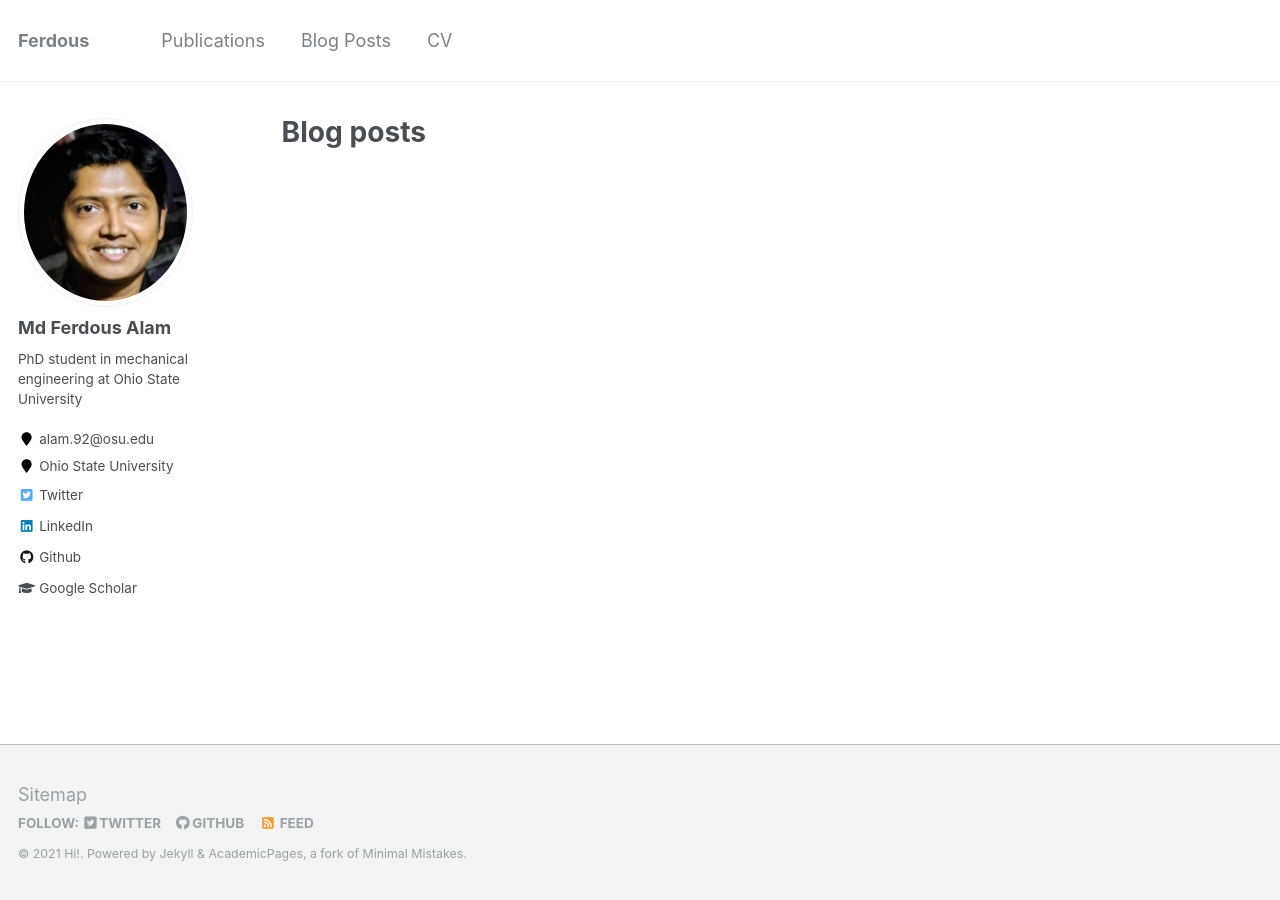
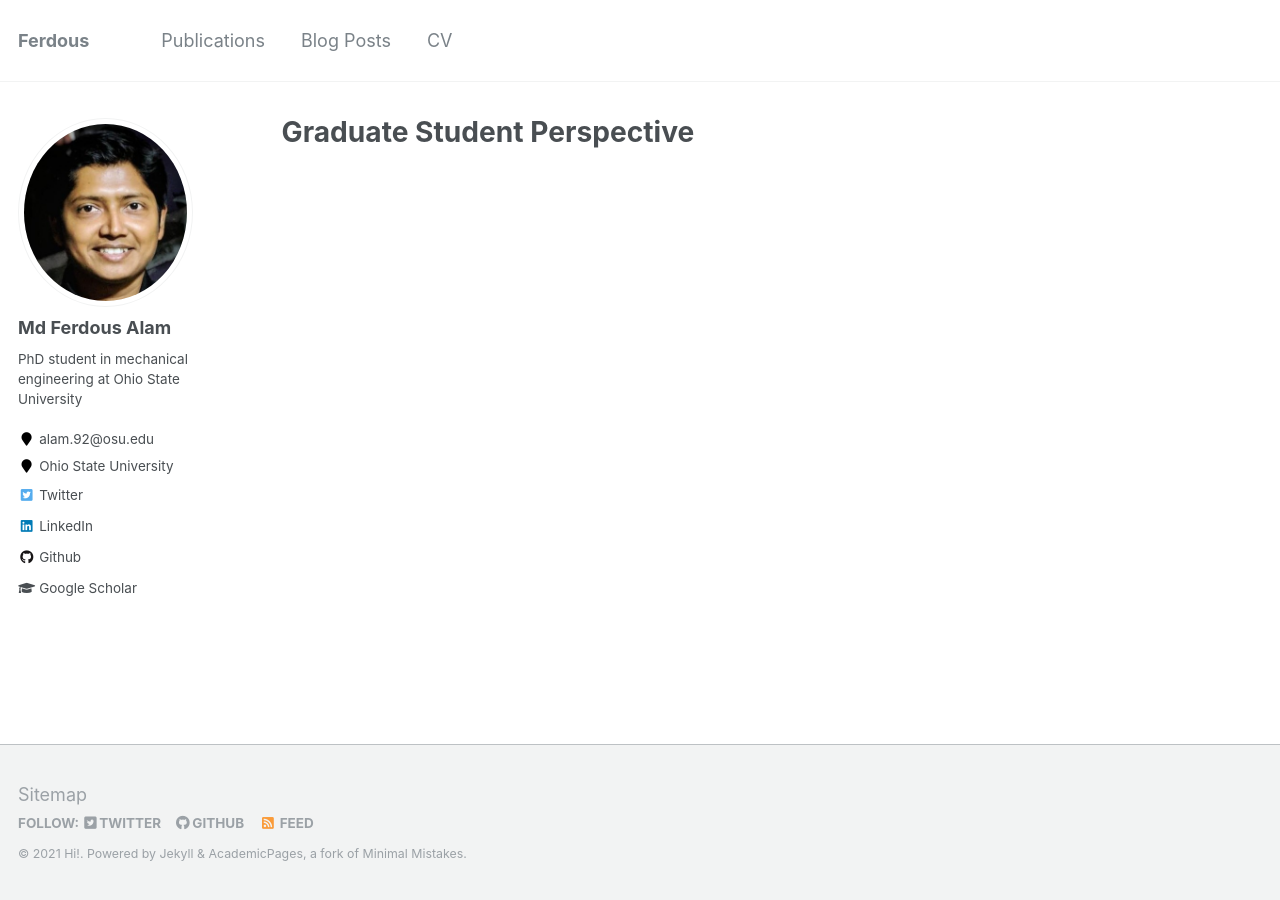
Before and after one commit to ghost-083/ghost-083.github.io, a Jekyll site: the page built from _pages/blog-posts.html, in a window 1280 px wide. Built offline with Jekyll 4.4.1, drawn with Linux system fonts in a browser that asks for light colours.

Commit message:
Trigger rebuild

```diff
--- a/_pages/blog-posts.html
+++ b/_pages/blog-posts.html
@@ -1,7 +1,7 @@
 ---
 layout: archive
 permalink: /blog-posts/
-title: "Blog posts"
+title: "Graduate Student Perspective"
 author_profile: true
 redirect_from:
   - /wordpress/blog-posts/
```
